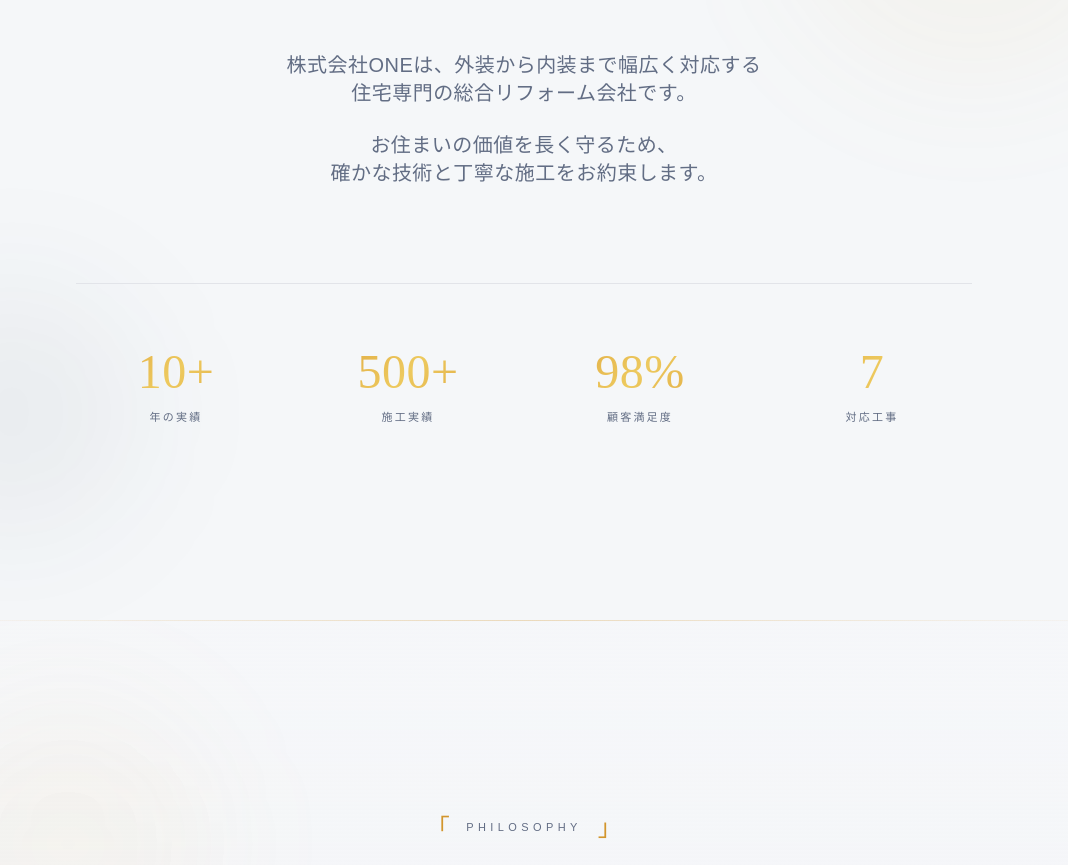
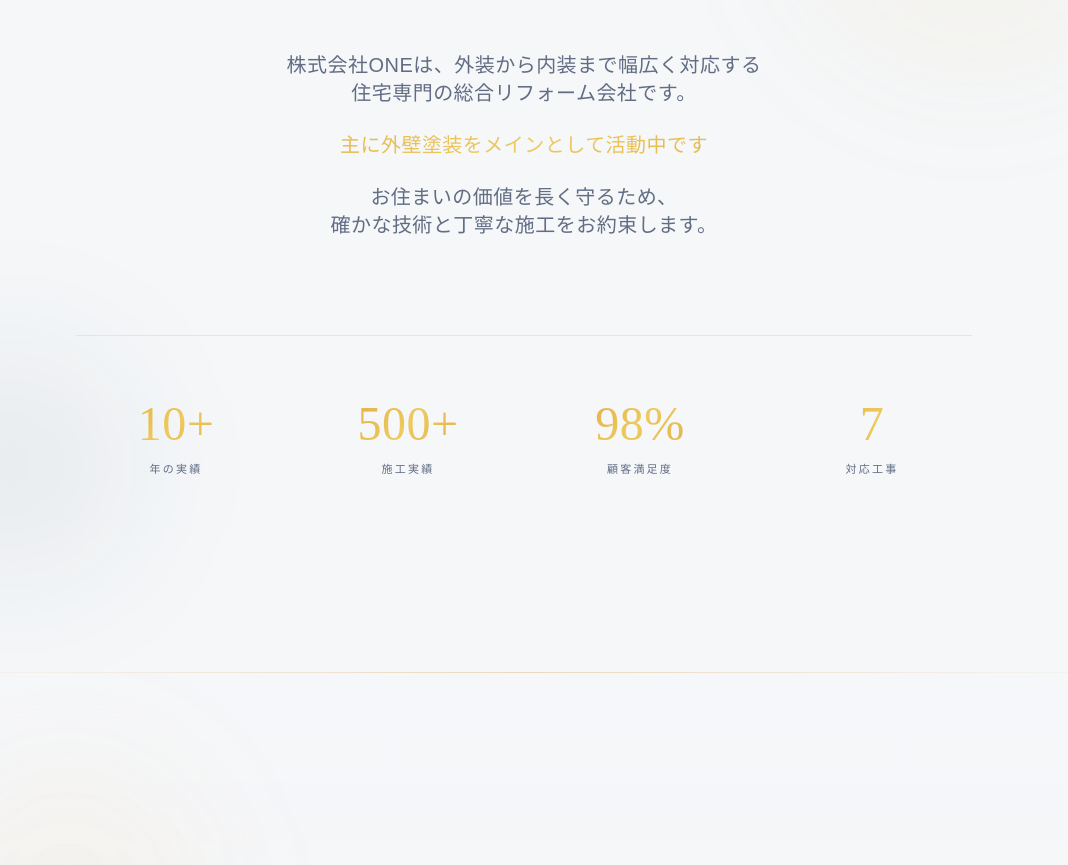
Before and after one commit to yoshidatomya/ftf, a React (Vite) app: page / in a window 1280 px wide. Shown: the part 1181-2046 px from the top of the page, without its empty margins (116-1184 px from the left). Built offline with nearby package versions, Linux system fonts and the light colour scheme; the HTML template or start-up script is replaced by a standard one.

Commit message:
Add exterior wall painting focus text to About section

```diff
--- a/src/components/About.tsx
+++ b/src/components/About.tsx
@@ -12,9 +12,8 @@ const About = () => {
       <div className="container-refined relative z-10">
         <div
           ref={ref}
-          className={`max-w-4xl mx-auto text-center transition-all duration-1000 ease-out ${
-            isInView ? 'opacity-100 translate-y-0' : 'opacity-0 translate-y-12'
-          }`}
+          className={`max-w-4xl mx-auto text-center transition-all duration-1000 ease-out ${isInView ? 'opacity-100 translate-y-0' : 'opacity-0 translate-y-12'
+            }`}
         >
           {/* Section header with decorative brackets */}
           <div className="inline-flex items-center gap-4 mb-10">
@@ -40,6 +39,9 @@ const About = () => {
             <br className="hidden md:block" />
             住宅専門の総合リフォーム会社です。
           </p>
+          <p className="text-lg md:text-xl text-gold-gradient leading-[2.2] mb-6 font-medium">
+            主に外壁塗装をメインとして活動中です
+          </p>
           <p className="text-lg md:text-xl text-muted-foreground leading-[2.2] font-light">
             お住まいの価値を長く守るため、
             <br className="hidden md:block" />
@@ -56,9 +58,8 @@ const About = () => {
             ].map((stat, index) => (
               <div
                 key={stat.label}
-                className={`text-center group transition-all duration-700 ${
-                  isInView ? 'opacity-100 translate-y-0' : 'opacity-0 translate-y-8'
-                }`}
+                className={`text-center group transition-all duration-700 ${isInView ? 'opacity-100 translate-y-0' : 'opacity-0 translate-y-8'
+                  }`}
                 style={{ transitionDelay: `${400 + index * 100}ms` }}
               >
                 <div className="text-4xl md:text-5xl font-serif text-gold-gradient mb-3 group-hover:scale-110 transition-transform duration-500">
```
